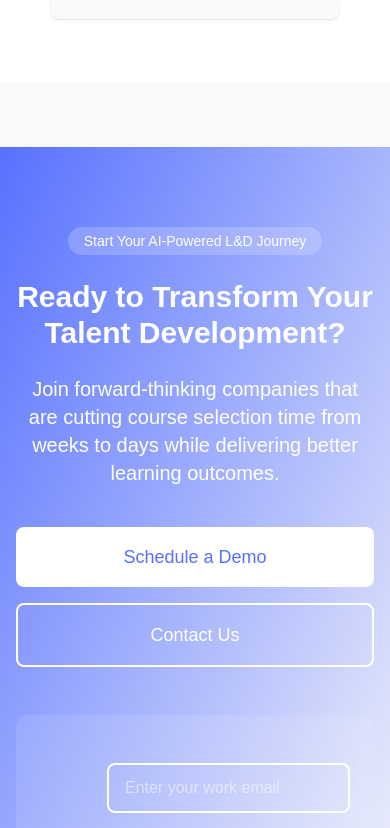
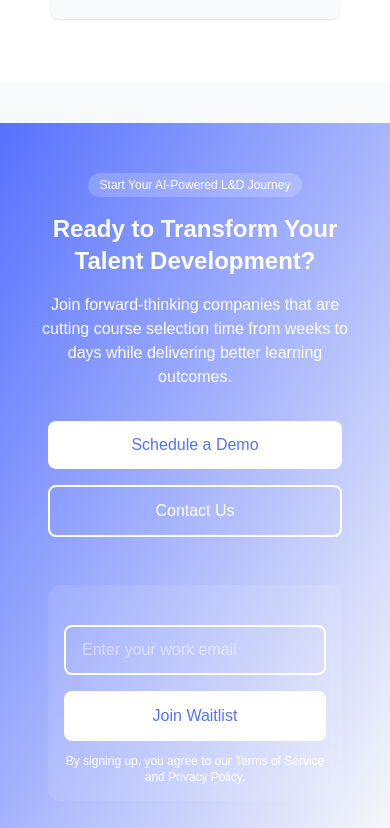
Before and after one commit to Grihladin/knowley_landing_page, a Next.js app: page / in a window 390 px wide. Shown: the part 6380-7208 px from the top of the page. Built offline with nearby package versions, Linux system fonts and the light colour scheme.

Commit message:
CTAsection adopted for mobile now should be fine

```diff
--- a/app/CTASection.tsx
+++ b/app/CTASection.tsx
@@ -34,7 +34,7 @@ export default function CTASection() {
   const backgroundY = useTransform(scrollYProgress, [0, 1], ["0%", "100%"]);
 
   return (
-    <section id="waitlist" className="py-20 mt-16 px-4 bg-gradient-to-br from-primary to-primary-dark text-white relative overflow-hidden">
+    <section id="waitlist" className="py-12 sm:py-20 mt-10 sm:mt-16 px-4 bg-gradient-to-br from-primary to-primary-dark text-white relative overflow-hidden">
       <motion.div
         className="absolute inset-0 opacity-10 will-change-transform"
         style={{ y: backgroundY }}
@@ -51,30 +51,30 @@ export default function CTASection() {
         variants={ctaSectionVariants}
         initial="hidden"
         animate={inView ? "visible" : "hidden"}
-        className="container mx-auto max-w-4xl text-center relative z-10"
+        className="container mx-auto max-w-4xl text-center relative z-10 px-4 sm:px-6"
       >
         <motion.div
           variants={ctaTagVariants}
-          className="inline-block px-4 py-1 bg-white/20 backdrop-blur-sm rounded-full text-sm font-medium mb-6"
+          className="inline-block px-3 sm:px-4 py-1 bg-white/20 backdrop-blur-sm rounded-full text-xs sm:text-sm font-medium mb-4 sm:mb-6"
         >
           Start Your AI-Powered L&D Journey
         </motion.div>
         <motion.h2
           variants={ctaHeadingVariants}
-          className="text-3xl md:text-4xl lg:text-5xl font-bold mb-6"
+          className="text-2xl sm:text-3xl md:text-4xl lg:text-5xl font-bold mb-4 sm:mb-6"
         >
           Ready to Transform Your Talent Development?
         </motion.h2>
         <motion.p
           variants={ctaHeadingVariants}
-          className="text-xl mb-10 opacity-90 max-w-2xl mx-auto"
+          className="text-base sm:text-xl mb-8 sm:mb-10 opacity-90 max-w-2xl mx-auto"
         >
           Join forward-thinking companies that are cutting course selection time
           from weeks to days while delivering better learning outcomes.
         </motion.p>
         <motion.div
           variants={ctaSectionVariants}
-          className="flex flex-col sm:flex-row gap-4 justify-center mb-12"
+          className="flex flex-col sm:flex-row gap-4 justify-center mb-12 w-full px-4 sm:px-0 max-w-md mx-auto"
         >
           <motion.a
             variants={buttonVariants}
@@ -83,7 +83,7 @@ export default function CTASection() {
             href="https://calendly.com/knowleyde"
             target="_blank"
             rel="noopener noreferrer"
-            className="bg-white text-primary px-8 py-4 rounded-lg hover:bg-gray-light transition-colors font-medium text-lg"
+            className="bg-white text-primary px-6 sm:px-8 py-3 sm:py-4 rounded-lg hover:bg-gray-light transition-colors font-medium text-base sm:text-lg text-center"
           >
             Schedule a Demo
           </motion.a>
@@ -92,13 +92,13 @@ export default function CTASection() {
             whileHover="hover"
             whileTap="tap"
             onClick={toggleContactForm}
-            className="border-2 border-white bg-transparent px-8 py-4 rounded-lg hover:bg-white/10 transition-colors font-medium text-lg"
+            className="border-2 border-white bg-transparent px-6 sm:px-8 py-3 sm:py-4 rounded-lg hover:bg-white/10 transition-colors font-medium text-base sm:text-lg text-center"
           >
             Contact Us
           </motion.button>
         </motion.div>
         {/* Form Container - Stacked layout where both forms can be visible */}
-        <div className="flex flex-col space-y-6 max-w-xl mx-auto">
+        <div className="flex flex-col space-y-6 max-w-xl mx-auto w-full px-4 sm:px-0">
           {/* Contact Form - Shows with AnimatePresence for better performance */}
           <AnimatePresence>
             {showContactForm && (
@@ -110,7 +110,7 @@ export default function CTASection() {
                   opacity: { duration: 0.2 },
                   height: { duration: 0.3, ease: "easeInOut" }
                 }}
-                className="bg-white/10 backdrop-blur-sm rounded-xl p-6 w-full overflow-hidden will-change-auto"
+                className="bg-white/10 backdrop-blur-sm rounded-xl p-4 sm:p-6 w-full overflow-hidden will-change-auto"
               >
                 <ContactForm />
               </motion.div>
@@ -119,7 +119,7 @@ export default function CTASection() {
 
           {/* Waitlist Form - Always present, removed layout animation for better performance */}
           <motion.div
-            className="bg-white/10 backdrop-blur-sm rounded-xl p-6 w-full"
+            className="bg-white/10 backdrop-blur-sm rounded-xl p-4 sm:p-6 w-full"
             initial={{ opacity: 0, y: 20 }}
             animate={{ opacity: 1, y: 0 }}
             transition={{
--- a/app/WaitlistForm.tsx
+++ b/app/WaitlistForm.tsx
@@ -44,7 +44,7 @@ const WaitlistForm: React.FC = () => {
 
   return (
     <form
-      className="flex flex-col sm:flex-row items-end gap-4"
+      className="flex flex-col sm:flex-row items-stretch sm:items-end gap-4 w-full"
       onSubmit={handleSubmit}
       noValidate
       aria-label="Join waitlist form"
@@ -100,7 +100,7 @@ const WaitlistForm: React.FC = () => {
         type="submit"
         className={`bg-white text-primary h-[50px] px-5 rounded-lg transition-colors font-medium whitespace-nowrap focus:outline-none focus:ring-2 focus:ring-white ${
           status === "loading" ? "opacity-70 cursor-not-allowed" : "hover:bg-gray-light"
-        }`}
+        } w-full sm:w-auto`}
         disabled={status === "loading"}
         aria-busy={status === "loading"}
       >
```
